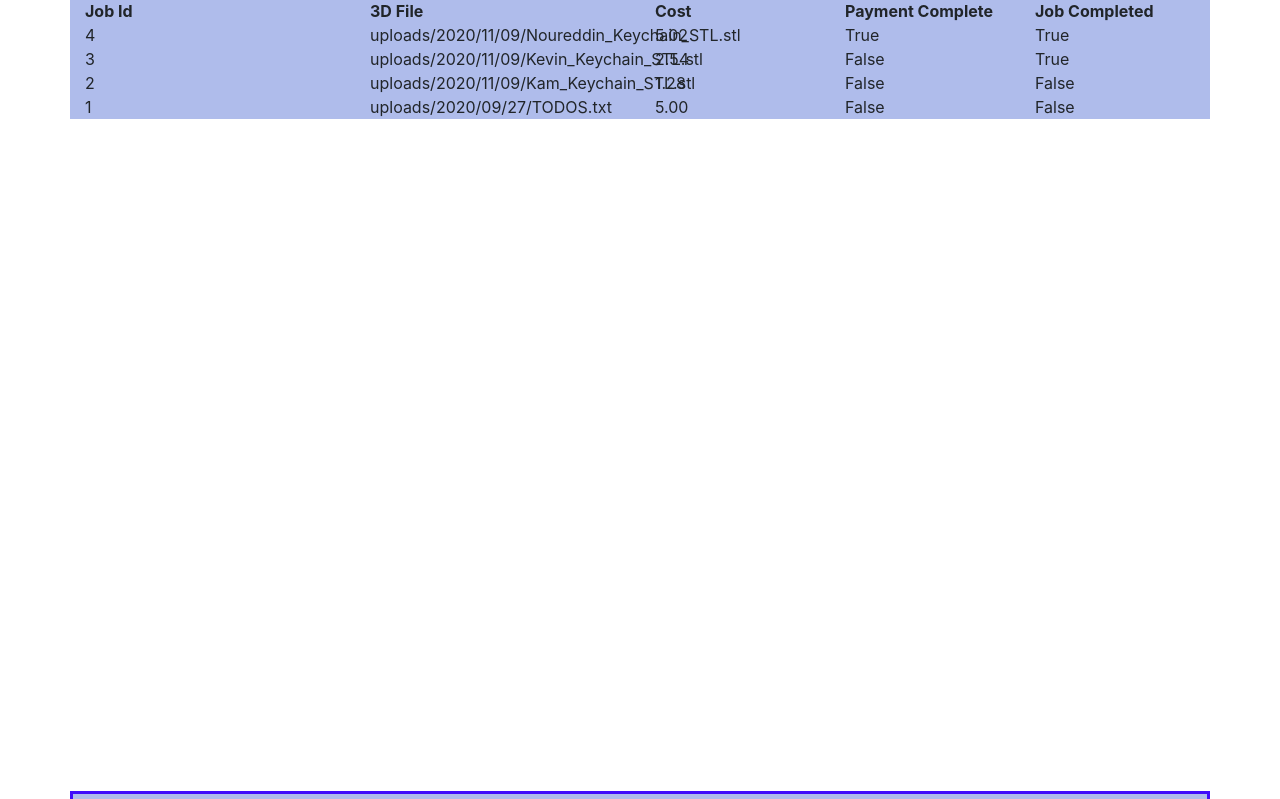
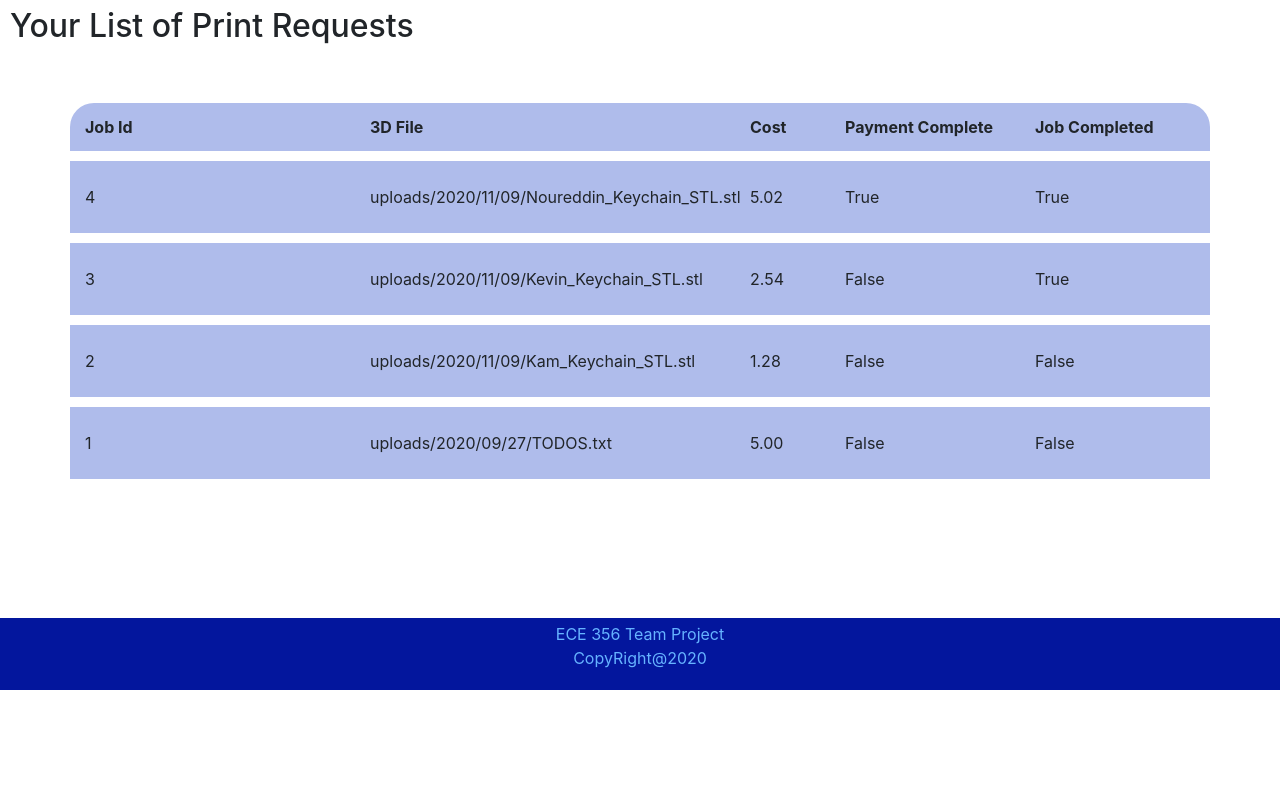
Before and after one commit to guerrerj/UVic3DPrintingWebApp, a Django app: page /jobs/view/ in a window 1280 px wide. Shown: the part 110-909 px from the top of the page. After the commit the page ends 800 px from the top, so only its background shows below. Run offline with Django 3.2, Linux system fonts and the light colour scheme; data comes from the database, SQL or seed files in the repository; both versions use the stored data as it was after the commit; parts of the project's set-up code (start-up, migrations or seed data) failed here and were passed over; some libraries are stand-ins or nearby versions; grey boxes are pictures that could not be loaded.

Commit message:
Front-end Improvements

```diff
--- a/JobTracker/models.py
+++ b/JobTracker/models.py
@@ -11,6 +11,7 @@ class Jobs(models.Model):
     paymentCompleted = models.BooleanField(default=False)
     fileName         = models.FileField(upload_to='uploads/%Y/%m/%d/', max_length=100)
     jobDetails       = models.TextField()
+    #jobTitle         = models.TextField(max_length=30)
 
     class Meta:
         """ Allows to define metadata for the database """
--- a/JobTracker/templates/viewjobs.html
+++ b/JobTracker/templates/viewjobs.html
@@ -1,14 +1,19 @@
 {% extends "base.html" %}
 {% block pageContent %}
-    <div class="container">
-        <div class="row">
+    <div class="row mt-2" style="padding-bottom: 50px">
+        <div class="col">
+            <h2 style = "position:relative; left:10px;"> Your List of Print Requests </h2>
+        </div>
+    </div>
+    <div class="container" style="border-radius: 24px 24px 0px 0px">
+        <div class="row" style="padding-bottom: 12px; padding-top: 12px;">
             <div class="col-12 col-md-3">
                 <b>Job Id</b>
             </div>
-            <div class="col-12 col-md-3">
+            <div class="col-12 col-md-4">
                 <b>3D File</b>
             </div>
-            <div class="col-12 col-md-2">
+            <div class="col-12 col-md-1">
                 <b>Cost</b>
             </div>
             <div class="col-12 col-md-2">
@@ -19,14 +24,14 @@
             </div>
         </div>
         {% for job in jobs %}
-            <div class="row">
+            <div class="row" style="padding-top: 24px; padding-bottom: 24px; border-top: 10px solid white;">
                 <div class="col-12 col-md-3">
                     {{job.jobId}}
                 </div>
-                <div class="col-12 col-md-3">
+                <div class="col-12 col-md-4">
                     {{job.fileName}}
                 </div>
-                <div class="col-12 col-md-2">
+                <div class="col-12 col-md-1">
                     {{job.cost}}
                 </div>
                 <div class="col-12 col-md-2">
--- a/PrintSystem/templates/base.html
+++ b/PrintSystem/templates/base.html
@@ -20,31 +20,28 @@
                             <a style="padding:10px; color:#66b3ff" class="navbar-link" href="{% url 'about' %}">About</a>
                             <a style="padding:10px; color:#66b3ff" class="navbar-link" id="Navbutton" href="{% url 'admin:index' %}">Admin</a>
                             <!--UVic Logo--><!--https://dataverse.scholarsportal.info/logos/71619/UVicLogo.jpg--><!--https://www.uvic.ca/brand/assets/images/graphics/misc/UVic-mark.jpg-->
-                            <a class="navbar-link" href="https://www.uvic.ca/"><img style="margin-left:758%; width: 124px;" src="https://dataverse.scholarsportal.info/logos/71619/UVicLogo.jpg"></a>
+                            <a class="navbar-link" href="https://www.uvic.ca/"><img style="margin-left:785%; width: 124px;" src="https://dataverse.scholarsportal.info/logos/71619/UVicLogo.jpg"></a>
                         </div>
                     </div>
             </nav>
         </center>
     <!--</div>-->
     <body>
-    <div style="position: relative; min-height: 100vh"><!--Page Container-->
-        <div style="padding-bottom:2.5rem"><!--Content Wrap-->
+    <!--<div style="position: relative; min-height: 100vh">--><!--Page Container-->
+        <!--<div style="padding-bottom:2.5rem">--><!--Content Wrap-->
             {% block pageContent %}
             {% endblock %}
-        </div>
-        <footer style="position: absolute; bottom: 0; width: 100%; height: 2.5rem">
-            <div class="container footer">
+        <!--</div>-->
+        <footer style="position: absolute; bottom: 0; width: 100%; background-color: #03169D">
+            <!--<div class="container footer">-->
                 <div class="row">
-                    <div class="col-12 md-4">
-                        This is team 2!
+                    <div class="col-12">
+                        <p style="color:#66b3ff; padding: 4px; text-align: center">ECE 356 Team Project<br>CopyRight@2020</p>
                     </div>
                 </div>
-                <div class="row">
-                    <p>CopyRight@2020</p>
-                </div>
-            </div>
+            <!--</div>-->
         </footer>
-    </div>
+    <!--</div>-->
     </body>
 
 </html>
```
Also changed, not shown: JobTracker/templates/about.html (+7 -5 lines), JobTracker/templates/createjob.html (+5 -3 lines), db.sqlite3.
